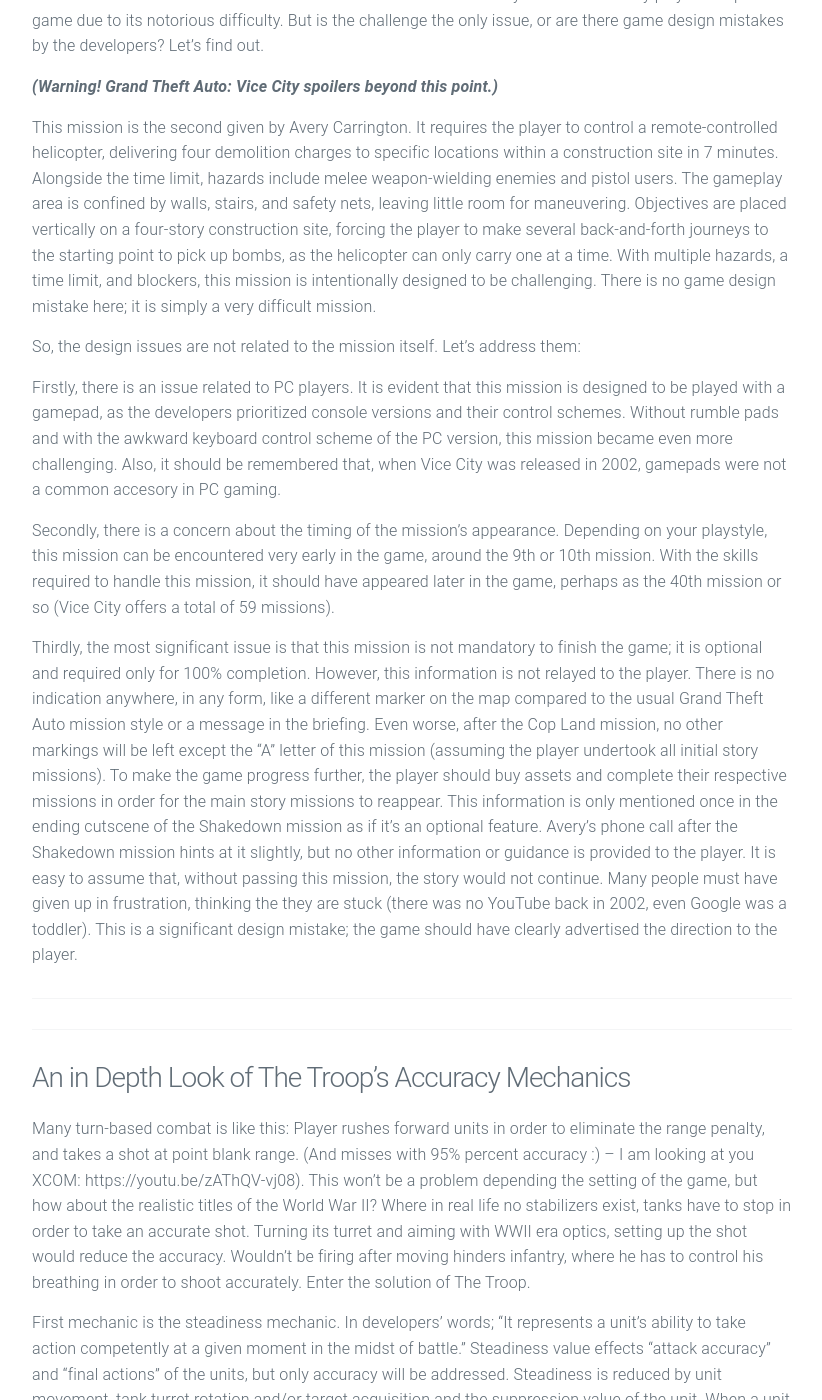
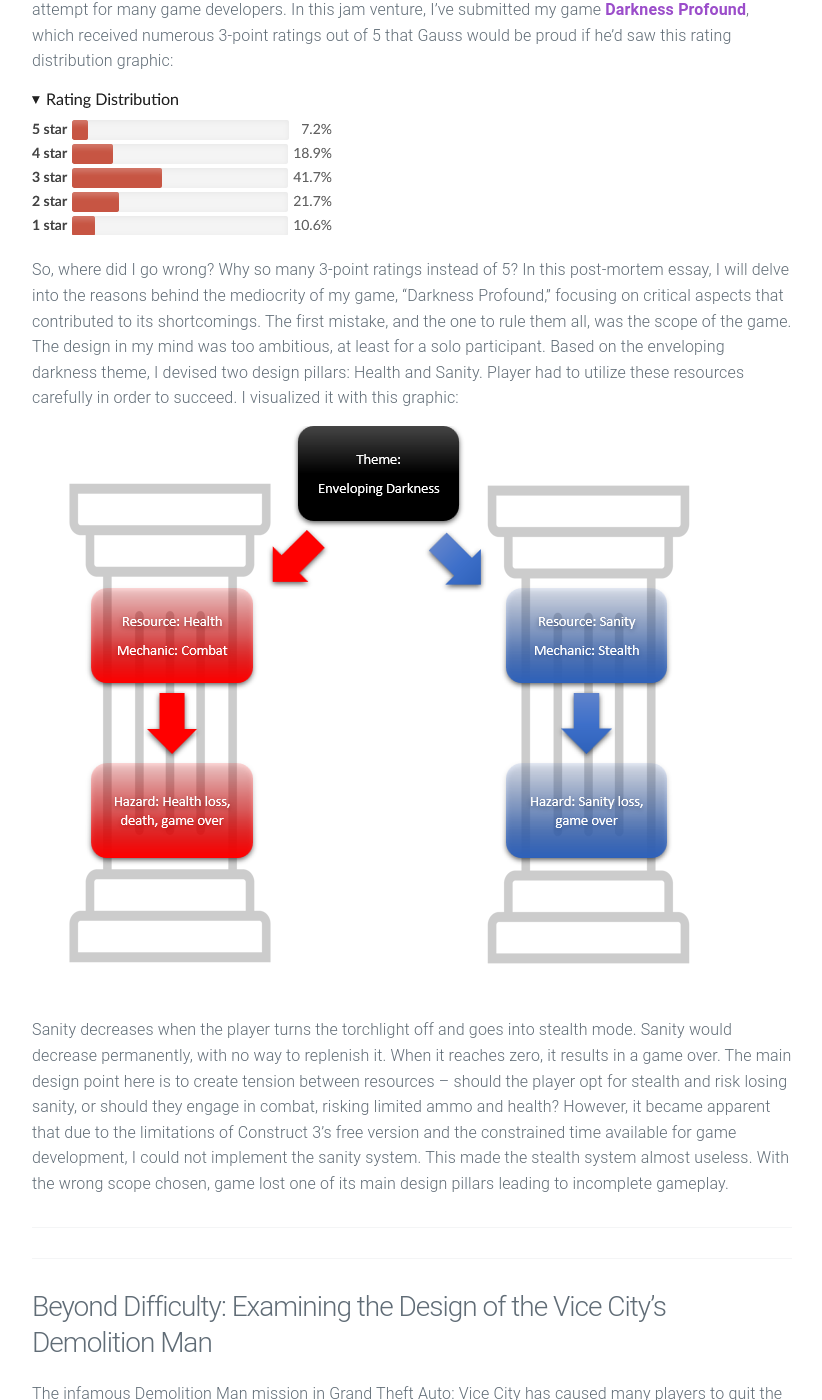
Before and after one commit to htramu/htk.github.io, a Jekyll site: the page built from blog.md, in a window 1280 px wide and 1400 px high, scrolled down 422 px. Shown: the whole window, without its empty margins (228-1050 px from the left). Built offline with Jekyll 4.4.1, drawn with Linux system fonts in a browser that asks for light colours; some of the changed text lies outside the part shown.

Commit message:
bloggggg

```diff
--- a/blog.md
+++ b/blog.md
@@ -3,6 +3,26 @@
 title: "Blog"
 permalink: /blog/
 ---
+
+### Analyzing the Missteps: A Post-Mortem of Darkness Profound
+
+Participating in game jams is a thrilling yet challenging experience, demanding a unique blend of creativity, skill, and time management. The Scream Jam 2023, with 494 total submissions, marked a significant attempt for many game developers.  In this jam venture, I’ve submitted my game **[Darkness Profound](https://htramu.github.io/2023/10/28/darknesProfound/)**, which received numerous 3-point ratings out of 5 that Gauss would be proud if he’d saw this rating distribution graphic:
+
+![Picture 1](/assets/DP_gaussProud.png)
+
+So, where did I go wrong? Why so many 3-point ratings instead of 5? In this post-mortem essay, I will delve into the reasons behind the mediocrity of my game, "Darkness Profound," focusing on critical aspects that contributed to its shortcomings.
+The first mistake, and the one to rule them all, was the scope of the game. The design in my mind was too ambitious, at least for a solo participant.
+Based on the enveloping darkness theme, I devised two design pillars: Health and Sanity. Player had to utilize these resources carefully in order to succeed. I visualized it with this graphic:
+
+![Picture 2](/assets/DP_designPillars.png)
+
+Sanity decreases when the player turns the torchlight off and goes into stealth mode. Sanity would decrease permanently, with no way to replenish it. When it reaches zero, it results in a game over. The main design point here is to create tension between resources – should the player opt for stealth and risk losing sanity, or should they engage in combat, risking limited ammo and health?
+However, it became apparent that due to the limitations of Construct 3's free version and the constrained time available for game development, I could not implement the sanity system. This made the stealth system almost useless.
+With the wrong scope chosen, game lost one of its main design pillars leading to incomplete gameplay.
+
+
+---------------------------
+---------------------------
 
 ### Beyond Difficulty: Examining the Design of the Vice City's Demolition Man
 
```
Also changed, not shown: assets/DP_designPillars.png (added), assets/DP_gaussProud.png (added).
